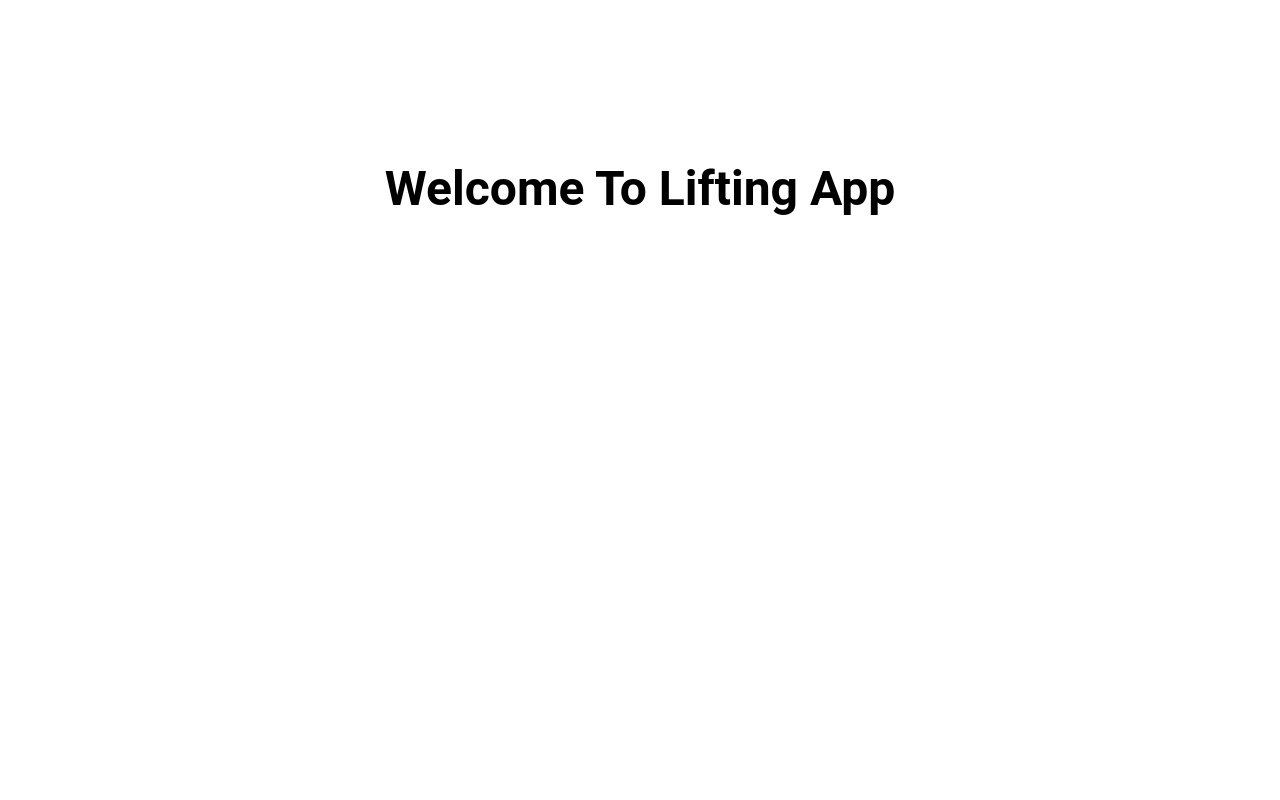
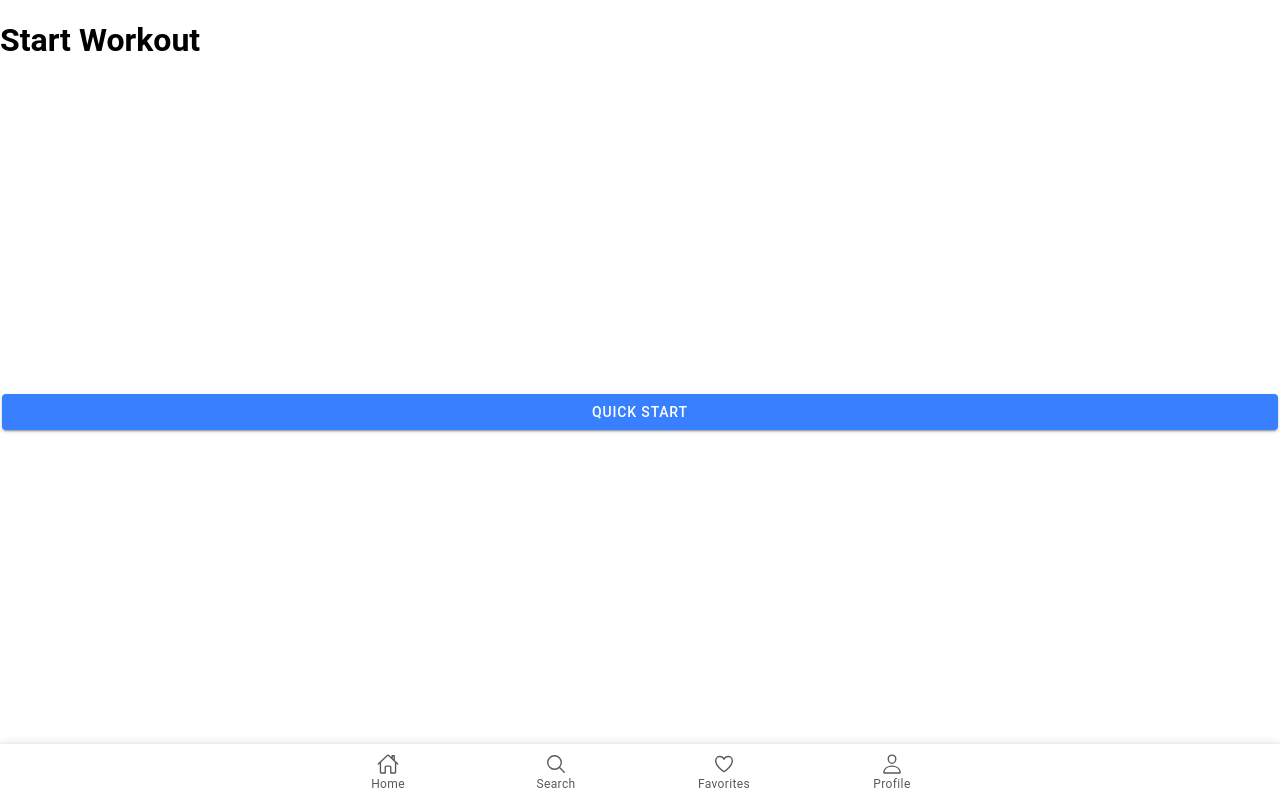
Before and after one commit to CSE437s/semester-project-group-8, a React (Vite) app in the folder LiftingApp/: page /Homepage in a window 1280 px wide. Built offline with nearby package versions, Linux system fonts and the light colour scheme.

Commit message:
working on homepage

```diff
--- a/LiftingApp/src/components/LoginForm.tsx
+++ b/LiftingApp/src/components/LoginForm.tsx
@@ -26,7 +26,7 @@ function LoginForm() {
         .then(data => {
             console.log(data);
             if(data.success == "true") {
-                history.push('/StartWorkout');
+                history.push('/Homepage');
             } else {
                 setIsError(true);
                 setLoginStatus(data.message);
--- a/LiftingApp/src/components/NavHomeForm.css
+++ b/LiftingApp/src/components/NavHomeForm.css
@@ -0,0 +1,11 @@
+
+
+.footer {
+    display: flex;
+    justify-content: space-around;
+    background: #f4f4f4;
+  }
+
+.footer ion-tab-button {
+    flex-grow: 1;
+  }
--- a/LiftingApp/src/components/NavHomeForm.tsx
+++ b/LiftingApp/src/components/NavHomeForm.tsx
@@ -1,5 +1,6 @@
 import React, { useState } from 'react';
-import { IonInput, IonButton, IonItem, IonLabel } from '@ionic/react';
+import { IonFooter, IonTitle, IonTabBar, IonButton, IonTabButton, IonIcon, IonItem, IonLabel, IonPage, IonText } from '@ionic/react';
+import { homeOutline, searchOutline, heartOutline, personOutline } from 'ionicons/icons';
 import { useNavigation } from '../hooks/useNavigation';
 import './NavHomeForm.css';
 import { useHistory } from 'react-router-dom';
@@ -7,14 +8,39 @@ import { useHistory } from 'react-router-dom';
 function NavHomeForm() {
     const history = useHistory();
 
-    const handleSubmit = (e: React.FormEvent<HTMLFormElement>) => {
-        history.push('/workout');
-    }
+    return (
+        <IonPage>
+            <IonText>
+                <h1>Start Workout</h1>
+            </IonText>
 
-    return (
-        <form onSubmit={handleSubmit} className='login-form'>
+            <IonButton onClick={() => history.push('/StartWorkout')}>
+                Quick Start
+            </IonButton>
 
-        </form>
+                <IonFooter>
+                    <IonTabBar>
+                        <IonTabButton tab="home">
+                            <IonIcon icon={homeOutline} />
+                            <IonLabel>Home</IonLabel>
+                        </IonTabButton>
+                        <IonTabButton tab="search">
+                            <IonIcon icon={searchOutline} />
+                            <IonLabel>Search</IonLabel>
+                        </IonTabButton>
+                        <IonTabButton tab="favorites">
+                            <IonIcon icon={heartOutline} />
+                            <IonLabel>Favorites</IonLabel>
+                        </IonTabButton>
+                        <IonTabButton tab="profile">
+                            <IonIcon icon={personOutline} />
+                            <IonLabel>Profile</IonLabel>
+                        </IonTabButton>
+                    </IonTabBar>
+                </IonFooter>
+        </IonPage>
+
+
     );
 }
 
--- a/LiftingApp/src/components/StartWorkout.css
+++ b/LiftingApp/src/components/StartWorkout.css
@@ -24,7 +24,7 @@ ion-range {
     --bar-border-radius: 8px;
     --knob-background: black;
     --knob-size: 6vw;
-    --pin-color: #ffffff;
+    --pin-color: #ffffff
 
   }
 
--- a/LiftingApp/src/pages/NavigationHome.tsx
+++ b/LiftingApp/src/pages/NavigationHome.tsx
@@ -8,10 +8,7 @@ const NavigationHomepage: React.FC = () => {
 
   return (
     <IonPage>
-      <IonContent className="ion-padding ion-text-center">
-        <IonText className="welcome-text">
-          <h1>Welcome To Lifting App</h1>
-        </IonText>
+      <IonContent>
 
         <NavHomeForm />
 
```
